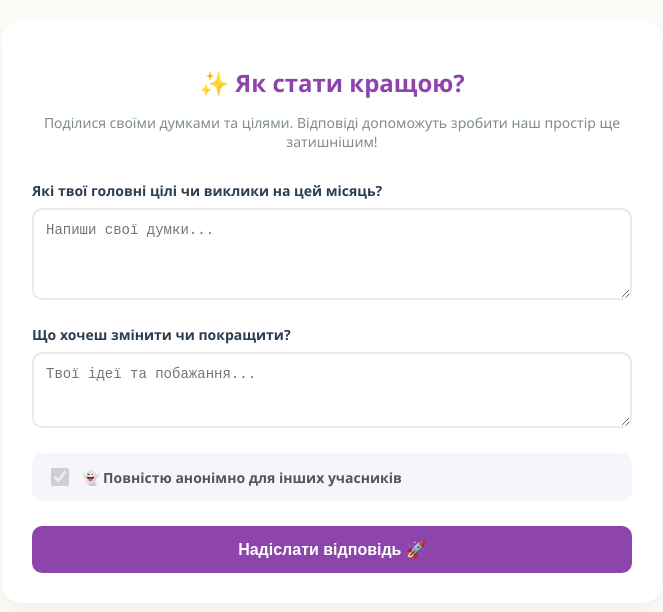
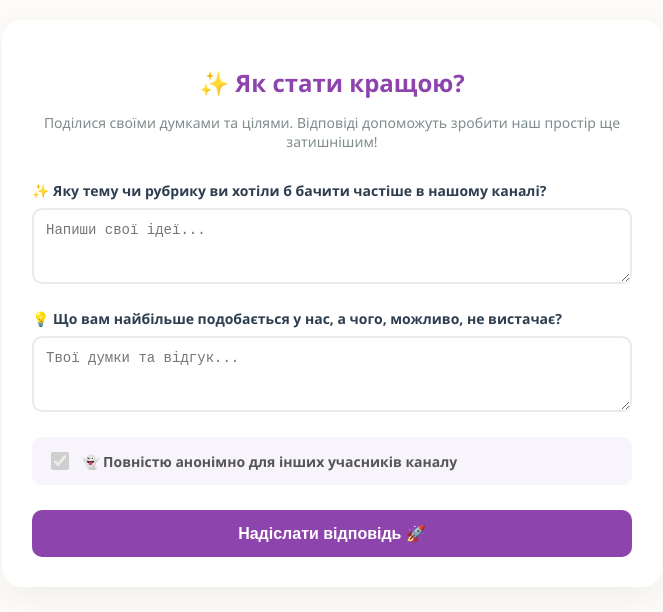
Before and after one commit to sb152810-droid/my_anon_form_bot, a plain HTML site: page index.html in a window 1280 px wide. Shown: the whole page, without its empty margins (308-971 px from the left). Drawn offline with Linux system fonts and the light colour scheme; a script that the page names is missing.

Commit message:
Update feedback form labels and placeholders

```diff
--- a/index.html
+++ b/index.html
@@ -110,22 +110,22 @@
     <h1>✨ Як стати кращою?</h1>
     <p class="subtitle">Поділися своїми думками та цілями. Відповіді допоможуть зробити наш простір ще затишнішим!</p>
 
-    <form id="feedbackForm">
+<form id="feedbackForm">
         <div class="form-group">
-            <label>Які твої головні цілі чи виклики на цей місяць?</label>
-            <textarea name="goals" rows="4" placeholder="Напиши свої думки..." required></textarea>
+            <label>✨ Яку тему чи рубрику ви хотіли б бачити частіше в нашому каналі?</label>
+            <textarea name="goals" rows="3" placeholder="Напиши свої ідеї..." required></textarea>
         </div>
 
         <div class="form-group">
-            <label>Що хочеш змінити чи покращити?</label>
-            <textarea name="improvements" rows="3" placeholder="Твої ідеї та побажання..."></textarea>
+            <label>💡 Що вам найбільше подобається у нас, а чого, можливо, не вистачає?</label>
+            <textarea name="improvements" rows="3" placeholder="Твої думки та відгук..."></textarea>
         </div>
 
         <!-- Ілюзія анонімності для користувача -->
         <div class="anon-box">
             <input type="checkbox" id="anonCheck" checked disabled>
             <label for="anonCheck" style="margin-bottom:0; cursor:pointer; color: #555;">
-                👻 Повністю анонімно для інших учасників
+                👻 Повністю анонімно для інших учасників каналу
             </label>
         </div>
 
```
